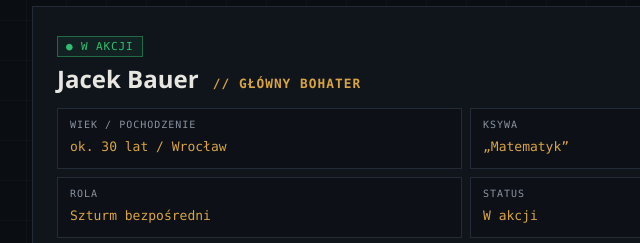
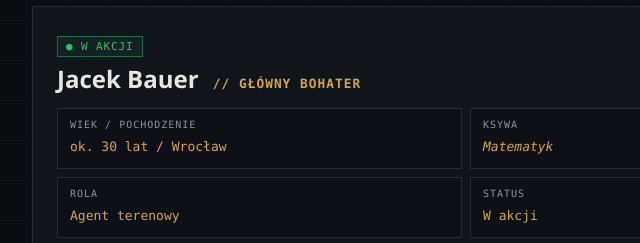
Before and after one commit to pkdariusz/pkdariusz.github.io, a plain HTML site: page index.html in a window 1280 px wide. Shown: the part 1020-1263 px from the top of the page, 174-814 px from the left. Drawn offline with Linux system fonts and the light colour scheme.

Commit message:
Update role, italicize nickname
Co-Authored-By: Claude Sonnet 5.5 <noreply@anthropic.com>

```diff
--- a/index.html
+++ b/index.html
@@ -49,8 +49,8 @@
 <h2>Jacek Bauer <span class="sub">// GŁÓWNY BOHATER</span></h2>
 <div class="grid2">
 <div class="cell"><p class="label">Wiek / pochodzenie</p><strong>ok. 30 lat / Wrocław</strong></div>
-<div class="cell"><p class="label">Ksywa</p><strong>„Matematyk”</strong></div>
-<div class="cell"><p class="label">Rola</p><strong>Szturm bezpośredni</strong></div>
+<div class="cell"><p class="label">Ksywa</p><strong><em>Matematyk</em></strong></div>
+<div class="cell"><p class="label">Rola</p><strong>Agent terenowy</strong></div>
 <div class="cell"><p class="label">Status</p><strong>W akcji</strong></div>
 <div class="cell wide"><p class="label">Wykształcenie</p><strong>Wyższa Szkoła Oficerska Wojsk Lądowych, Wrocław</strong></div>
 </div>
```
